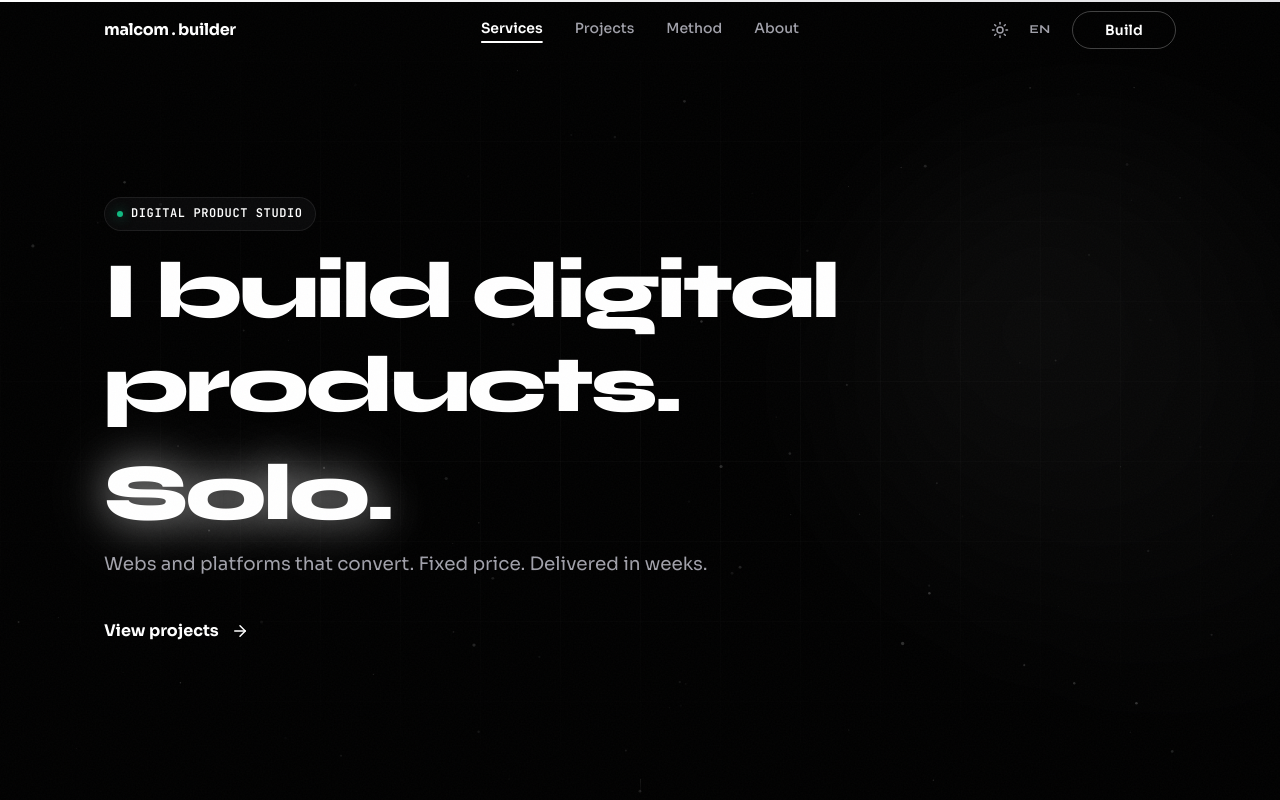
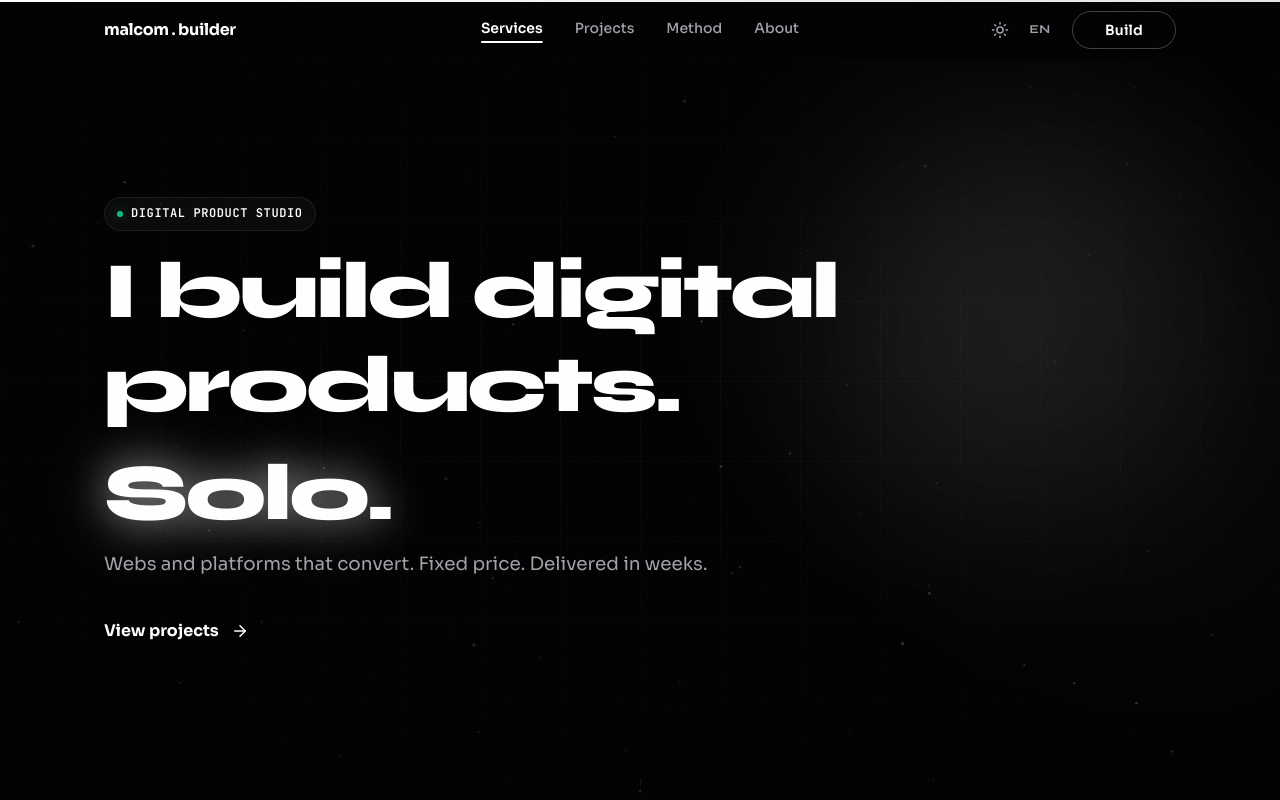
Before and after one commit to malcom-builder/malcombuilder.com, a Next.js app: page /en in a window 1280 px wide. Shown: the top 800 px of the page. Built offline with nearby package versions, Linux system fonts and the light colour scheme.

Commit message:
style: reposition Hero glow orb to top-right corner and fix keyframe loop flash

```diff
--- a/src/app/globals.css
+++ b/src/app/globals.css
@@ -43,6 +43,18 @@
   --photo-glow-radial: radial-gradient(ellipse at 40% 60%, rgba(255, 255, 255, 0.28) 0%, rgba(228, 228, 231, 0.08) 50%, transparent 68%);
   --photo-border: rgba(255, 255, 255, 0.5);
   --photo-shadow-glow: 0 0 0 1px rgba(255, 255, 255, 0.15), 0 0 40px rgba(255, 255, 255, 0.25), 0 32px 80px rgba(0, 0, 0, 0.55);
+
+  --hero-orb-top: -12%;
+  --hero-orb-left: 65%;
+  --hero-orb-width: 80vw;
+}
+
+@media (min-width: 768px) {
+  :root {
+    --hero-orb-top: -16%;
+    --hero-orb-left: 78%;
+    --hero-orb-width: 70vw;
+  }
 }
 
 html.light {
--- a/src/components/sections/Hero.tsx
+++ b/src/components/sections/Hero.tsx
@@ -88,11 +88,10 @@ export function Hero() {
         paddingBottom: "4rem",
         borderBottom: "1px solid var(--color-border)",
         position: "relative",
-        overflow: "hidden",
       }}
     >
       {/* Dynamic Background */}
-      <div style={{ position: "absolute", inset: 0, overflow: "hidden", zIndex: 0, pointerEvents: "none" }}>
+      <div style={{ position: "absolute", inset: 0, zIndex: 0, pointerEvents: "none" }}>
         {/* Grid */}
         <div
           aria-hidden="true"
@@ -114,12 +113,12 @@ export function Hero() {
         <motion.div
           style={{
             position: "absolute",
-            top: "10%",
-            left: "50%",
-            width: "80vw",
-            height: "80vw",
-            maxWidth: "800px",
-            maxHeight: "800px",
+            top: "var(--hero-orb-top)",
+            left: "var(--hero-orb-left)",
+            width: "var(--hero-orb-width)",
+            height: "var(--hero-orb-width)",
+            maxWidth: "750px",
+            maxHeight: "750px",
             background: "radial-gradient(circle, var(--color-accent) 0%, transparent 60%)",
             filter: "blur(80px)",
             borderRadius: "50%",
@@ -127,21 +126,21 @@ export function Hero() {
             x: orbX,
             y: orbY,
           }}
-          initial={{ opacity: 0, scale: 0.8 }}
+          initial={{ opacity: 0, scale: 0.95 }}
           animate={
             shouldReduceMotion
               ? { opacity: 0.12, scale: 1 }
               : {
-                  opacity: [0, 0.12, 0.18, 0.12],
-                  scale: [0.8, 1, 1.05, 1],
+                  opacity: [0.07, 0.15, 0.07],
+                  scale: [0.96, 1.04, 0.96],
                 }
           }
           transition={
             shouldReduceMotion
               ? { duration: 2, ease: "easeOut" }
               : {
-                  opacity: { duration: 6, repeat: Infinity, ease: "easeInOut", times: [0, 0.3, 0.6, 1] },
-                  scale:   { duration: 6, repeat: Infinity, ease: "easeInOut", times: [0, 0.3, 0.6, 1] },
+                  opacity: { duration: 8, repeat: Infinity, ease: "easeInOut" },
+                  scale:   { duration: 8, repeat: Infinity, ease: "easeInOut" },
                 }
           }
         />
```
